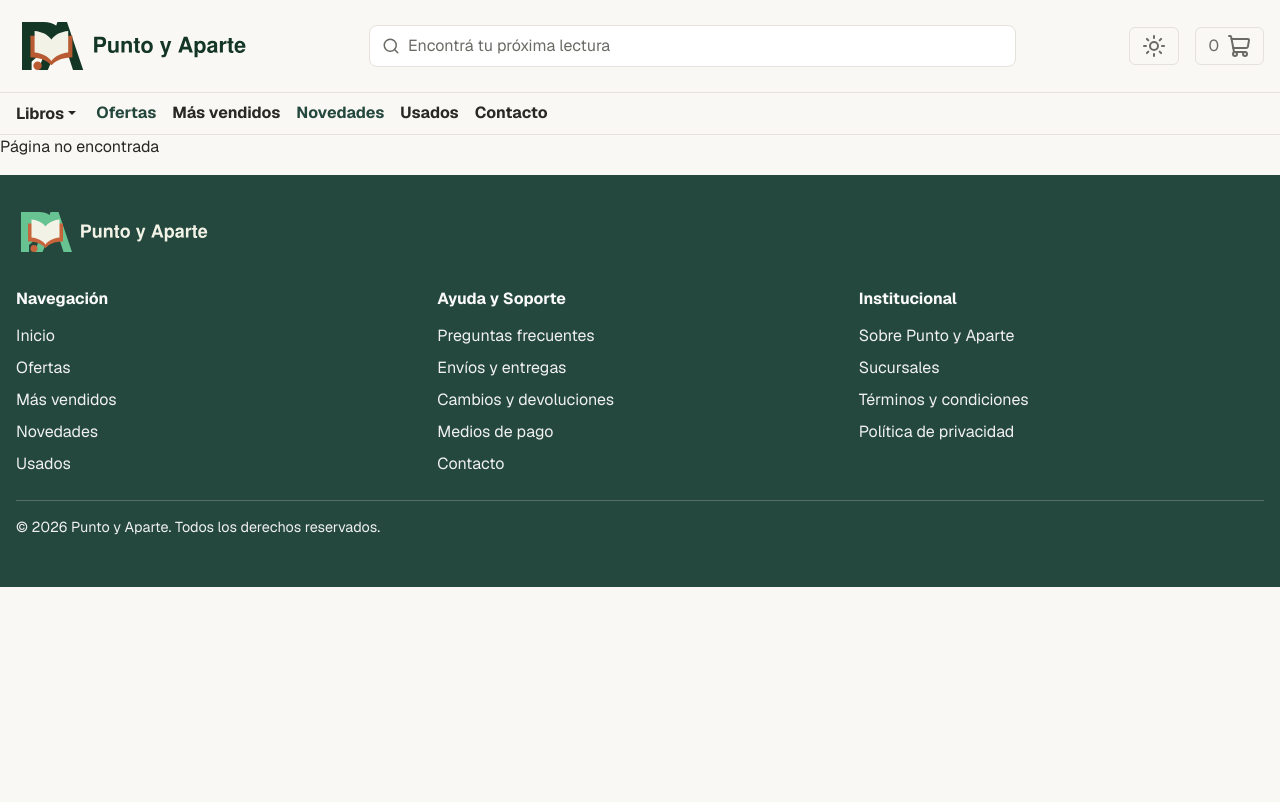
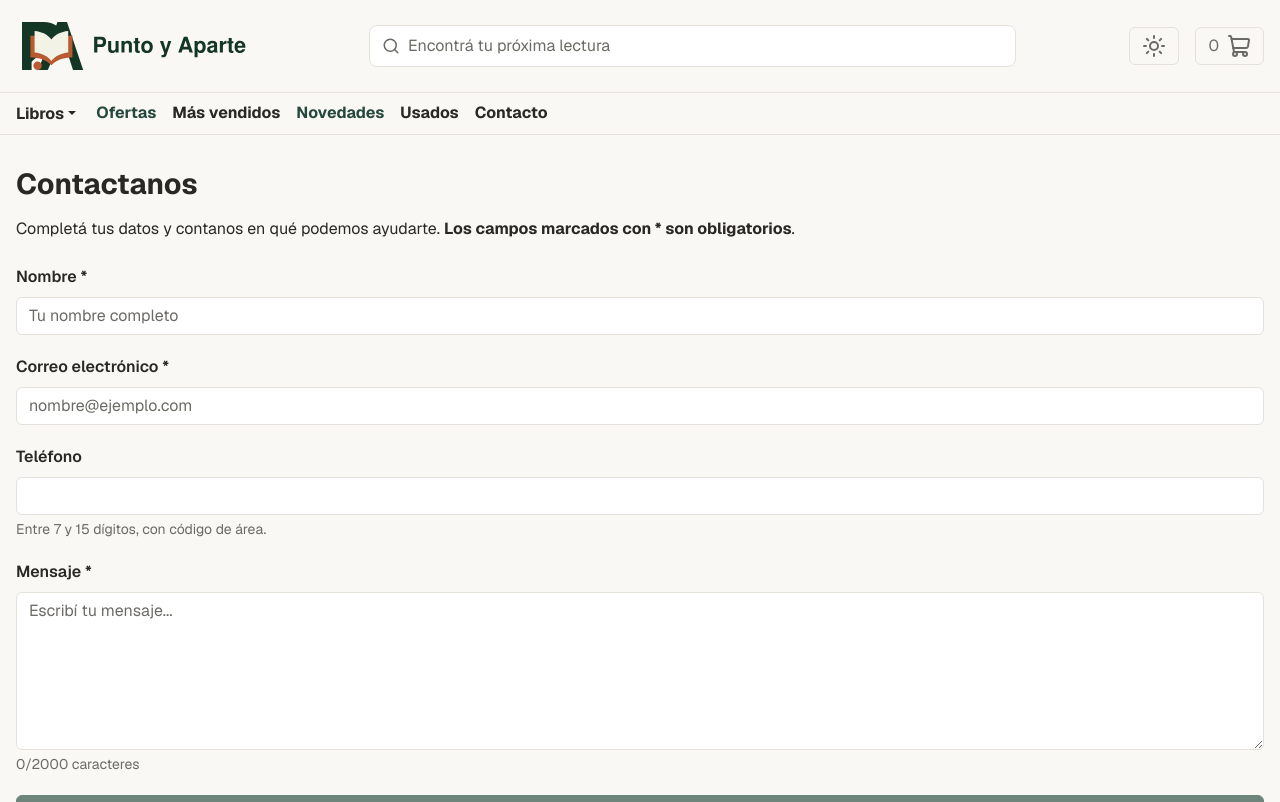
Before and after one commit to jorditan/TP1-CIU-grupo-1, a React (Vite) app: page /contacto in a window 1280 px wide. Shown: the top 802 px of the page. Built offline with nearby package versions, Linux system fonts and the light colour scheme.

Commit message:
feat: :sparkles: adding contact form

```diff
--- a/src/App.jsx
+++ b/src/App.jsx
@@ -3,6 +3,7 @@ import MainLayout from "./pages/MainLayout.jsx";
 import Inicio from "./pages/inicio/Inicio.jsx";
 import Carrito from "./pages/carrito/Carrito.jsx";
 import Productos from "./pages/productos/Productos.jsx";
+import Contacto from "./pages/contacto/Contacto.jsx";
 import DetalleProducto from "./pages/DetalleProducto.jsx";
 import { Routes, Route } from "react-router-dom";
 import { Toaster } from "react-hot-toast";
@@ -15,6 +16,7 @@ function App() {
         <Route element={<MainLayout />}>
           <Route index element={<Inicio />} />
           <Route path="/carrito" element={<Carrito />} />
+          <Route path="/contacto" element={<Contacto />} />
           <Route path="*" element={<p>Página no encontrada</p>} />
           <Route path="/productos" element={<Productos />} />
           <Route path="/productos/:id" element={<DetalleProducto />} />
--- a/src/components/Footer/Footer.jsx
+++ b/src/components/Footer/Footer.jsx
@@ -25,7 +25,9 @@ function Footer() {
               <ul>
                 {item.subcategories.map((subcategory, subIndex) => (
                   <li key={subIndex}>
-                    <a className={styles.footerLink} href={subcategory.href}>{subcategory.name}</a>
+                    <Link to={subcategory.href} className={styles.footerLink}>
+                      {subcategory.name}
+                    </Link>
                   </li>
                 ))}
               </ul>
--- a/src/pages/contacto/Contacto.jsx
+++ b/src/pages/contacto/Contacto.jsx
@@ -1,70 +1,93 @@
+import { useState } from "react";
+import Form from "react-bootstrap/Form";
+import Button from "react-bootstrap/Button";
 import styles from "./Contacto.module.css";
-import { useState } from "react";
-import Footer from "../../components/Footer/Footer";
 
-function contacto() {
-    const [formData, setFormData] = useState({
-        name: '',
-        email: '',
-        phone: '',
-        message: ''
-    });
+// Las claves coinciden con el atributo name de cada campo del formulario.
+const INITIAL_FORM = { name: "", email: "", phone: "", message: "" };
 
-    const handleChange = (e) => {
-        const { name, value } = e.target;
-        setFormData({ ...formData, [name]: value });
+function Contacto() {
+    const [formData, setFormData] = useState(INITIAL_FORM);
+    const [isValidated, setIsValidated] = useState(false);
+    const isCompleted = Object.values(formData).every((value) => value !== "");
+
+    const errors = {
+        name: "El nombre es obligatorio y debe tener como máximo 100 caracteres.",
+        email: "El correo electrónico es obligatorio y debe tener como máximo 254 caracteres.",
+        phone: "El teléfono es obligatorio y debe tener entre 7 y 15 dígitos, con código de área.",
+        message: "El mensaje es obligatorio y debe tener como máximo 2000 caracteres."
+    }
+
+
+    const handleChange = (event) => {
+        const { name, value } = event.target;
+        // Se saca el error personalizado para permitir corregir y volver a validar.
+        event.target.setCustomValidity("");
+        setFormData((previous) => ({ ...previous, [name]: value }));
+        setIsValidated(false);
+        console.log(formData)
     };
 
-    const handlePhotoChange = (e) => {
-        setFormData({ ...formData, photo: e.target.files[0] });
+
+    const handleSubmit = (event) => {
+        const form = event.currentTarget;
+        if (form.checkValidity() === false) {
+            event.preventDefault();
+            event.stopPropagation();
+        }
+        setIsValidated(true);
     };
 
-    const handleSubmit = (e) => {
-        e.preventDefault();
-        console.log('Form data submitted:', formData);
+    const handleReset = (event) => {
+        // También se limpia el estado de React: el reset HTML solo no es suficiente.
+        for (const name of Object.keys(INITIAL_FORM)) {
+            event.currentTarget.elements.namedItem(name).setCustomValidity("");
+        }
+        setFormData(INITIAL_FORM);
+        setIsValidated(false);
     };
 
     return (
-        <section className={styles.seccion}>
-            <h1 className={styles.titulo}>Asinga tu informacion.</h1>
-            <nav>
-                <form className={styles.formulario} onSubmit={handleSubmit}>
-                    <div>
-                        <Label>
-                            Nombre:
-                            <input type="name" name="Nombre" id="nombre" value={formData.name} onChange={handleChange} required />
-                        </Label>
-                    </div>
+        <section className={styles.seccion} aria-labelledby="contacto-titulo">
+            <h1 id="contacto-titulo" className={styles.titulo}>Contactanos</h1>
+            <p>Completá tus datos y contanos en qué podemos ayudarte. <b>Los campos marcados con * son obligatorios</b>.</p>
 
-                    <div>
-                        <Label>
-                            Email:
-                            <input type="email" name="Email" id="email" value={formData.email} onChange={handleChange} required />
-                        </Label>
-                    </div>
+            {/* Form.Group usa controlId para conectar Form.Label con Form.Control.
+                autoComplete facilita el llenado y value mantiene los campos controlados. */}
+            <Form className={styles.formulario} noValidate validated={isValidated} onSubmit={handleSubmit} onReset={handleReset} >
+                <Form.Group className={styles.campo} controlId="nombre">
+                    <Form.Label>Nombre *</Form.Label>
+                    <Form.Control type="text" name="name" autoComplete="name" value={formData.name} onChange={handleChange}
+                        placeholder="Tu nombre completo"
+                        maxLength={100} required />
+                    <Form.Control.Feedback type="invalid">{errors.name}</Form.Control.Feedback>
+                </Form.Group>
+                <Form.Group className={styles.campo} controlId="email">
+                    <Form.Label>Correo electrónico *</Form.Label>
+                    <Form.Control type="email" name="email" autoComplete="email" placeholder="nombre@ejemplo.com" value={formData.email} onChange={handleChange} maxLength={254} required />
+                    <Form.Control.Feedback type="invalid">{errors.email}</Form.Control.Feedback>
+                </Form.Group>
+                <Form.Group className={styles.campo} controlId="telefono">
+                    <Form.Label>Teléfono </Form.Label>
+                    <Form.Control type="tel" name="phone" autoComplete="tel" value={formData.phone} onChange={handleChange} maxLength={30} aria-describedby="telefono-ayuda" />
+                    <Form.Text muted id="telefono-ayuda" className={styles.ayuda}>Entre 7 y 15 dígitos, con código de área.</Form.Text>
+                    <Form.Control.Feedback type="invalid">{errors.phone}</Form.Control.Feedback>
+                </Form.Group>
+                <Form.Group className={styles.campo} controlId="mensaje">
+                    <Form.Label>Mensaje *</Form.Label>
+                    {/* En un textarea controlado, el texto va en value y la ayuda en placeholder. */}
+                    <Form.Control as="textarea" name="message" rows={6} placeholder="Escribí tu mensaje..." value={formData.message} onChange={handleChange} maxLength={2000} aria-describedby="mensaje-ayuda" required />
+                    <Form.Text muted id="mensaje-ayuda" className={styles.ayuda}>{formData.message.length}/2000 caracteres</Form.Text>
+                    <Form.Control.Feedback type="invalid">{errors.message}</Form.Control.Feedback>
 
-                    <div>
-                        <Label>
-                            Telefono:
-                            <input type="tel" name="Telefono" id="telefono" value={formData.phone} onChange={handleChange} required />
-                        </Label>
-                    </div>
-
-                    <div>
-                        <Label>
-                            Mensaje:
-                            <textarea name="Mensaje" id="mensaje" value={formData.message} onChange={handleChange} required>Escribe tu mensaje...</textarea>
-                        </Label>
-                    </div>
-                    <input type="submit" />
-                    <button>Confirmar</button>
-                </form>
-            </nav>
-
-            <Footer />
+                </Form.Group>
+                <div className={styles.acciones}>
+                    <Button disabled={!isCompleted} className={styles.boton} type="submit" variant="primary">Enviar</Button>
+                </div>
+            </Form>
+            {/* MainLayout ya incluye el footer compartido de todas las páginas. */}
         </section>
-
     );
 }
 
-export default contacto;
+export default Contacto;
--- a/src/pages/contacto/Contacto.module.css
+++ b/src/pages/contacto/Contacto.module.css
@@ -1,24 +1,95 @@
 .seccion {
-    max-width: 1380px;
-    min-height: 100vh;
-    margin-inline: auto;
-    padding: 32px 16px 64px;
+  max-width: 1280px;
+  margin-inline: auto;
+  padding: 32px 16px 64px;
 }
 
 .titulo {
-    margin-bottom: 24px;
-    font-size: 1.8rem;
-    font-weight: 700;
+  margin-bottom: 16px;
+  font-size: 1.8rem;
+  font-weight: 700;
 }
 
-input {
-    border: 3px solid black;
-    border-radius: 10px;
-    margin: 20px 0;
-    width: 100%;
-    padding: 16px;
+.formulario {
+  display: grid;
+  gap: 20px;
+  margin-top: 24px;
 }
 
-input:hover {
-    box-shadow: 3px 3px 6px rgba(0, 0, 0, 0.94);
+.campo {
+  min-width: 0;
 }
+
+.campo label {
+  font-weight: 600;
+}
+
+/* Form.Control aporta los estilos de Bootstrap. Solo adaptamos los colores
+   al tema compartido del sitio para que también respondan al modo oscuro. */
+.campo input,
+.campo textarea {
+  background-color: var(--color-surface);
+  color: var(--color-text);
+  border-color: var(--color-border);
+}
+
+.campo textarea {
+  resize: vertical;
+  min-height: 140px;
+}
+
+.campo input::placeholder,
+.campo textarea::placeholder {
+  color: var(--color-text-secondary);
+}
+
+/* Reemplazamos el foco azul de Bootstrap por el verde de la marca. */
+.campo input:focus,
+.campo textarea:focus {
+  background-color: var(--color-surface);
+  color: var(--color-text);
+  border-color: var(--color-primary);
+  box-shadow: 0 0 0 0.25rem
+    color-mix(in srgb, var(--color-primary) 25%, transparent);
+}
+
+.ayuda {
+  display: block;
+}
+
+.boton {
+  width: 100%;
+}
+
+.acciones {
+  display: flex;
+  flex-wrap: wrap;
+  gap: 12px;
+}
+
+/* El Button primary usa el tema de App.css. El outline se adapta aquí
+   mediante las variables de Bootstrap para cubrir hover, active y disabled. */
+.acciones .limpiar {
+  --bs-btn-color: var(--color-primary);
+  --bs-btn-border-color: var(--color-primary);
+  --bs-btn-hover-color: var(--color-background);
+  --bs-btn-hover-bg: var(--color-primary);
+  --bs-btn-hover-border-color: var(--color-primary);
+  --bs-btn-active-color: var(--color-background);
+  --bs-btn-active-bg: var(--color-primary-hover);
+  --bs-btn-active-border-color: var(--color-primary-hover);
+  --bs-btn-disabled-color: var(--color-primary);
+  --bs-btn-disabled-border-color: var(--color-primary);
+}
+
+.acciones button:focus-visible {
+  box-shadow: 0 0 0 0.25rem
+    color-mix(in srgb, var(--color-primary) 25%, transparent);
+  outline: 2px solid var(--color-primary);
+  outline-offset: 2px;
+}
+
+.estado {
+  color: var(--color-success);
+  overflow-wrap: anywhere;
+}
```
